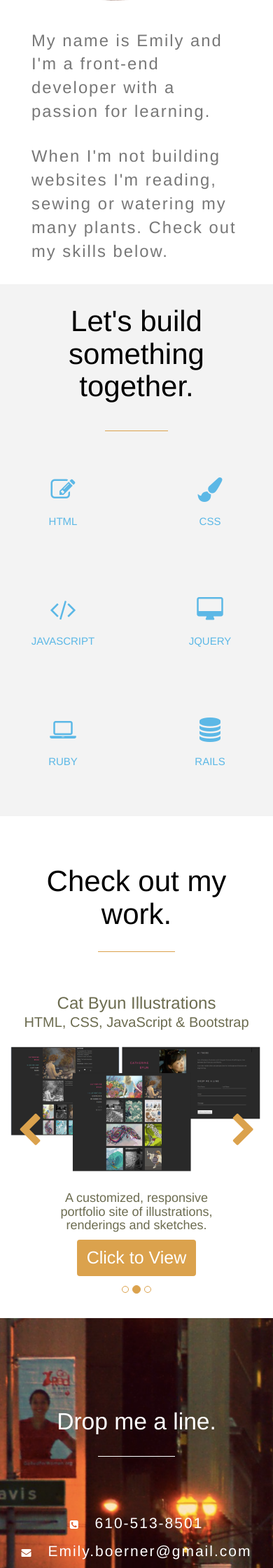
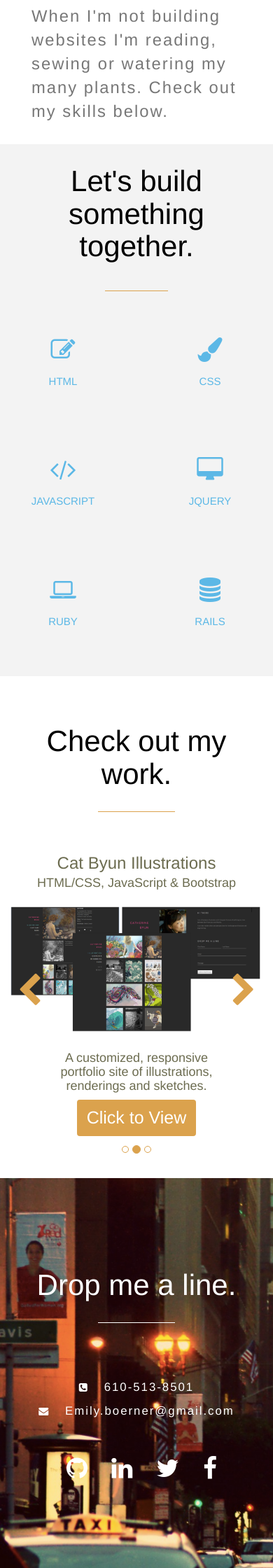
Before and after one commit to EmilyBoer/Emilyboer.github.io, a PHP site: page / in a window 390 px wide. Shown: the part 1360-3600 px from the top of the page at 70% size. Run offline with PHP 8.4, Linux system fonts and the light colour scheme; some libraries are stand-ins or nearby versions; some web fonts are replaced.

Commit message:
chnages to css

```diff
--- a/index.html
+++ b/index.html
@@ -256,9 +256,9 @@
 
           <div class="item active">
             <ul class="center-list">
-              <li class="center caption"><h3 class="cat-site-caption">Cat Byun Illustrations - <span class="sub-cat-site-caption"> HTML, CSS, JavaScript & Bootstrap</span></h3>
+              <li class="center caption"><h3 class="cat-site-caption">Cat Byun Illustrations - <span class="sub-cat-site-caption"> HTML/CSS, JavaScript & Bootstrap</span></h3>
                 <h3 class="cat-site-caption-hidden">Cat Byun Illustrations<br></h3>
-                <p class="sub-cat-site-caption-hidden">HTML, CSS, JavaScript & Bootstrap</p></h3>
+                <p class="sub-cat-site-caption-hidden">HTML/CSS, JavaScript & Bootstrap</p></h3>
               </li>
             </ul>
             <img src="cat-site-photo.png" class="slide-image cats-website img-responsive center-block">
--- a/stylesheets/default2.css
+++ b/stylesheets/default2.css
@@ -592,6 +592,7 @@ a.contact-info2:hover, a.contact-info:hover{
     color:white;
   }
 
+
   .head-shot{
    margin-top: 30px;
    max-width: 60%;
@@ -698,6 +699,16 @@ a.contact-info2:hover, a.contact-info:hover{
 background-attachment:fixed;
 }}*/
 
+.index-container{
+  margin-bottom: 30px;
+}
+
+.contact-container{
+    margin-bottom: 30px;
+}
+
+
+
 #index {
     position: relative;
     display: block;
@@ -743,33 +754,36 @@ background-attachment:fixed;
 }
 
 .get-in-touch{
-  margin-top: 30px;
+  margin-top: 20px;
 }
 
 .contact-info{
-  font-size:1.5em;
+  font-size:1.2em;
   color:white;
   letter-spacing: 2px;
-  font-weight: 100;
+  font-weight: 300;
 }
 }
 
 .contact-info2{
-  font-size:1.5em;
+  font-size:1.2em;
   color:white;
   letter-spacing: 2px;
-  font-weight: 100;
+  font-weight: 300;
 }
 }
 
 /*skills section */
 
-  .skill-header-skills, .skill-header, .skill-header-projects{
+  .skill-header-contact, .skill-header-skills, .skill-header, .skill-header-projects{
     font-size:2.4em;
     margin-top: 30px;
   }
+
+  .skill-header-skills{
+  margin-top: 30px;
+}
   .skill-header-contact{
-    font-size:2.4em;
     color:white;
     margin-top: 30px;
   }
@@ -787,12 +801,39 @@ background-attachment:fixed;
  font-size:
 }
 
+
+.cat-site-caption{
+  display:none;
+}
+
+.sub-cat-site-caption{
+  display:none;
+}
+
 .sub-cat-site-caption2{
   font-family: inherit;
   color: #6C6C50;
   font-size: 18px;
   text-shadow:none;
   font-weight: 300;
+}
+
+
+.sub-cat-site-caption-hidden{
+  font-family: inherit;
+  color: #6C6C50;
+  font-size: 18px;
+  text-shadow:none;
+  font-weight: 100;
+  display:inline;
+}
+
+.cat-site-caption-hidden{
+  font-family: inherit;
+  color: #6C6C50;
+  text-shadow:none;
+  font-weight: 300;
+  display:inline;
 }
 
 
@@ -828,32 +869,4 @@ background-attachment:fixed;
   margin-top: 20px;
 }
 
-.skill-header-skills{
-  margin-top: 30px;
 }
-
-.sub-cat-site-caption{
-  display:none;
-}
-
-.sub-cat-site-caption-hidden{
-  font-family: inherit;
-  color: #6C6C50;
-  font-size: 20px;
-  text-shadow:none;
-  font-weight: 100;
-  display:inline;
-}
-
-.cat-site-caption-hidden{
-  font-family: inherit;
-  color: #6C6C50;
-  text-shadow:none;
-  font-weight: 300;
-  display:inline;
-}
-.cat-site-caption{
-  display:none;
-}
-
-}
```
Also changed, not shown: lights2.png (added).
